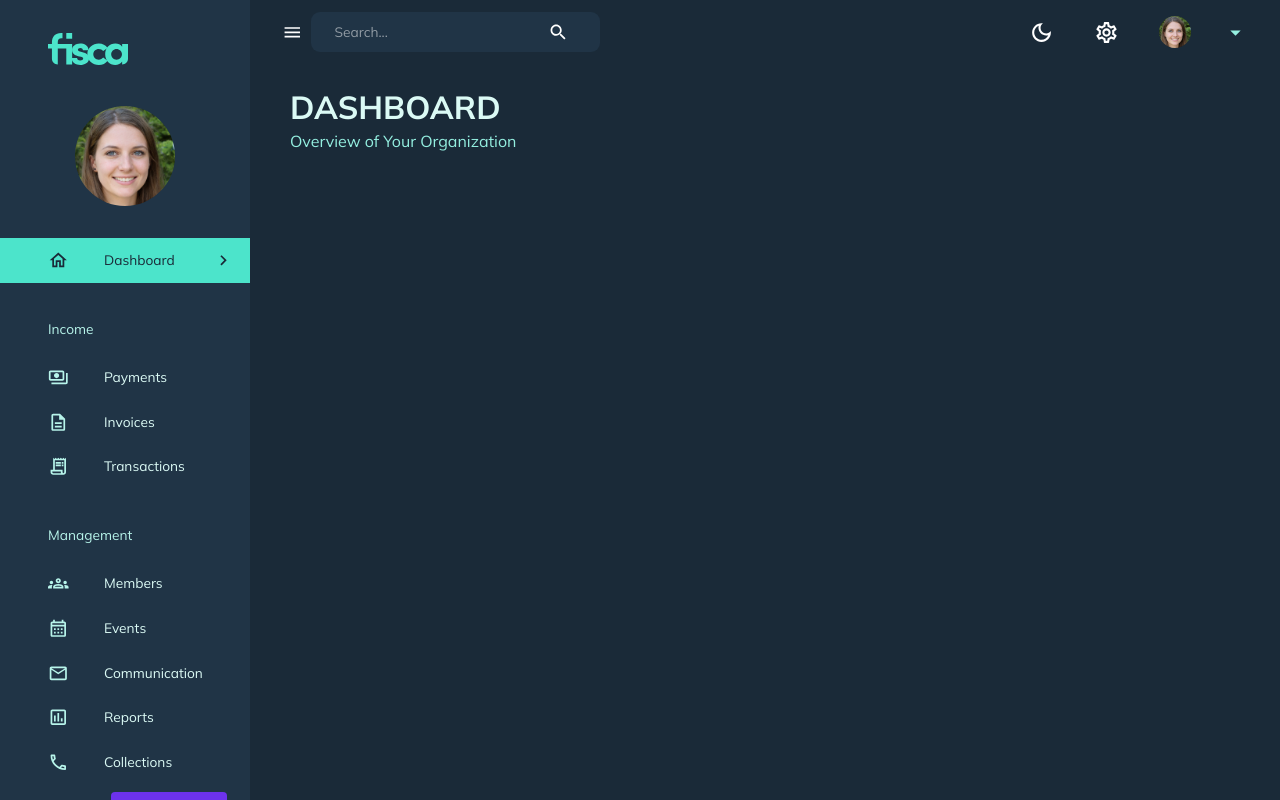
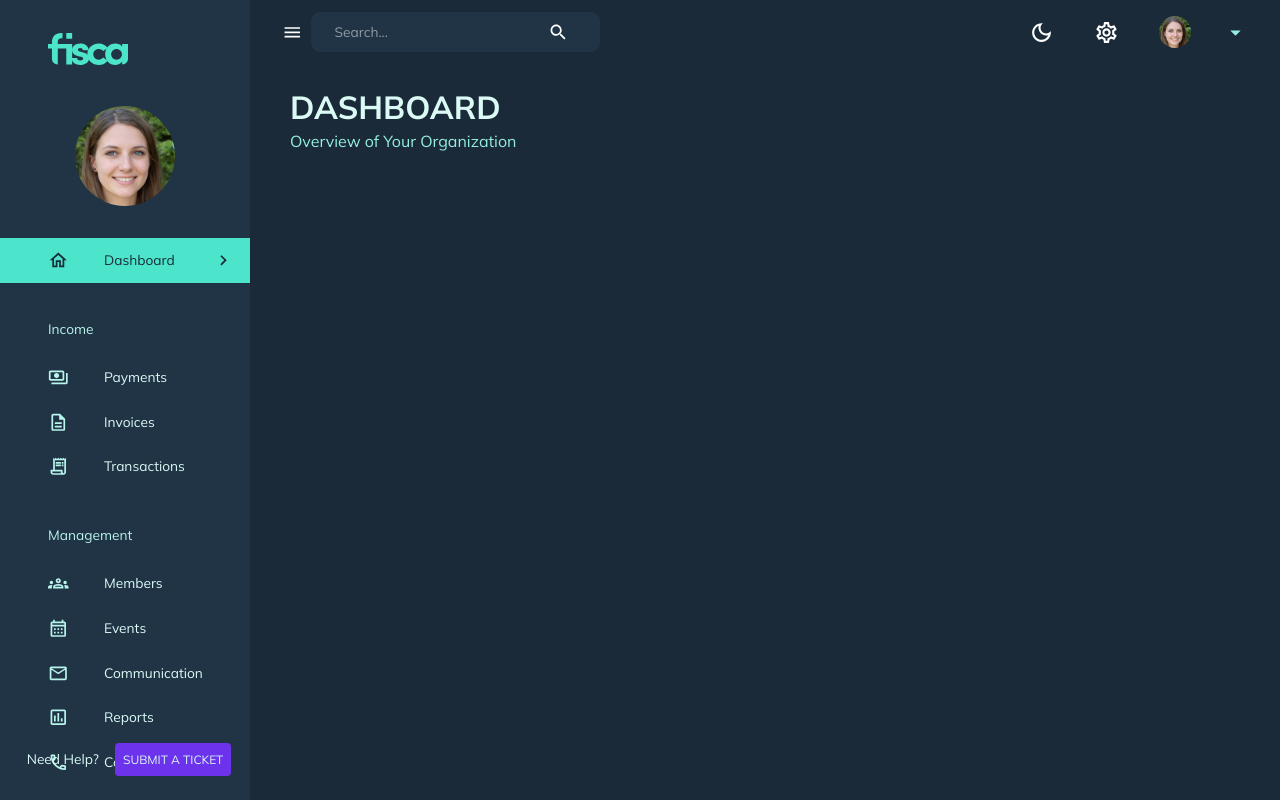
Before and after one commit to jawndrews/finance-web-dev-project, a React (Create React App) app in the folder client/: page /dashboard in a window 1280 px wide. Built offline with nearby package versions, Linux system fonts and the light colour scheme; no server answers.

Commit message:
styled sidebar support button

```diff
--- a/client/src/components/Sidebar.jsx
+++ b/client/src/components/Sidebar.jsx
@@ -221,10 +221,17 @@ const Sidebar = ({
               })}
             </List>
           </Box>
-          <Box display="flex" justifyContent="center" alignItems="center">
+          <Box
+            position="absolute"
+            display="flex"
+            bottom="1.5rem"
+            justifyContent="center"
+            alignItems="center"
+            width="100%"
+          >
             <Typography
               sx={{
-                m: "0 0 0 0",
+                m: "0 0 0 0.5rem",
                 color: theme.palette.secondary[100],
               }}
             >
```
